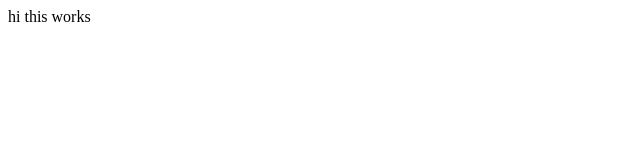
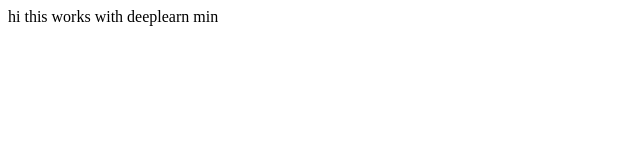
Before and after one commit to hpssjellis/deeplearnjs-phonegap-build, a plain HTML site: page index.html in a window 1280 px wide. Shown: the whole page, without its empty margins (0-640 px from the left). Drawn offline with Linux system fonts and the light colour scheme.

Commit message:
Update index.html

```diff
--- a/index.html
+++ b/index.html
@@ -1,6 +1,6 @@
 <html>
   <body>
-    hi this works
+    hi this works with deeplearn min
 
   </body>
 </html>
```
